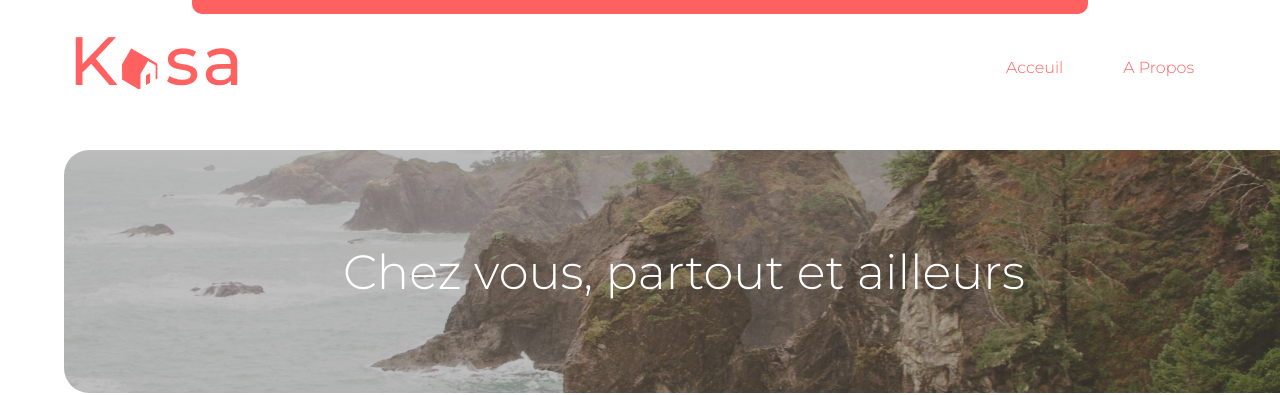
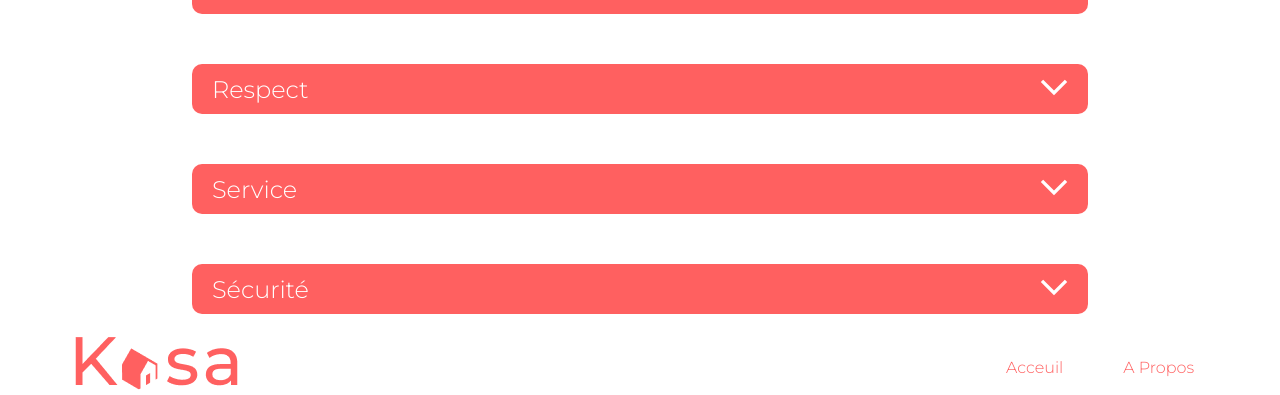
Before and after one commit to Klaimalek/KLAIMALEK_KASA_092023, a React (Create React App) app: page /about in a window 1280 px wide. Shown: the part 465-860 px from the top of the page. Built offline with nearby package versions, Linux system fonts and the light colour scheme.

Commit message:
css pour les collapses

```diff
--- a/src/components/collapses/collapse.css
+++ b/src/components/collapses/collapse.css
@@ -15,15 +15,14 @@
 .collapse-title {
   font-size: 24px;
 }
-.fa-chevron-down {
-  font-size: 24px;
-}
+
 
 .collapse-content {
   background: #f6f6f6;
-  border-radius: 10px, 10px, 5px, 5px;
+  border-radius: 5px;
   margin-left: 203px;
   margin-right: 203px;
   color: #ff6060;
-  ;
+  padding: 20px;
+  font-size: large;
 }
--- a/src/pages/about/About.jsx
+++ b/src/pages/about/About.jsx
@@ -10,8 +10,10 @@
       <div className="navbar-page-about">
         <Navbar />
         <Banner pictureHome={bannerApropos} messageHome="" />
-       <Collapse title = {"Fiabilité"} content={"jjjjjjjjjjjjjjjjjjjj"}/>
-
+       <Collapse title = {"Fiabilité"} content={"Les annonces postées sur Kasa garantissent une fiabilité totale. Les photos sont conformes aux logements, et toutes les informations sont régulièrement vérifiées par nos équipes."}/>
+       <Collapse title = {"Respect"} content={"La bienveillance fait partie des valeurs fondatrices de Kasa. Tout comportement discriminatoire ou de perturbation du voisinage entraînera une exclusion de notre plateforme."}/>
+       <Collapse title = {"Service"} content={"Nos équipes se tiennent à votre disposition pour vous fournir une expérience parfaite. N'hésitez pas à nous contacter si vous avez la moindre question."}/>
+       <Collapse title = {"Sécurité"} content={"La sécurité est la priorité de Kasa. Aussi bien pour nos hôtes que pour les voyageurs, chaque logement correspond aux critères de sécurité établis par nos services. En laissant une note aussi bien à l'hôte qu'au locataire, cela permet à nos équipes de vérifier que les standards sont bien respectés. Nous organisons également des ateliers sur la sécurité domestique pour nos hôtes."}/>
       </div>
     </div>
   );
```
